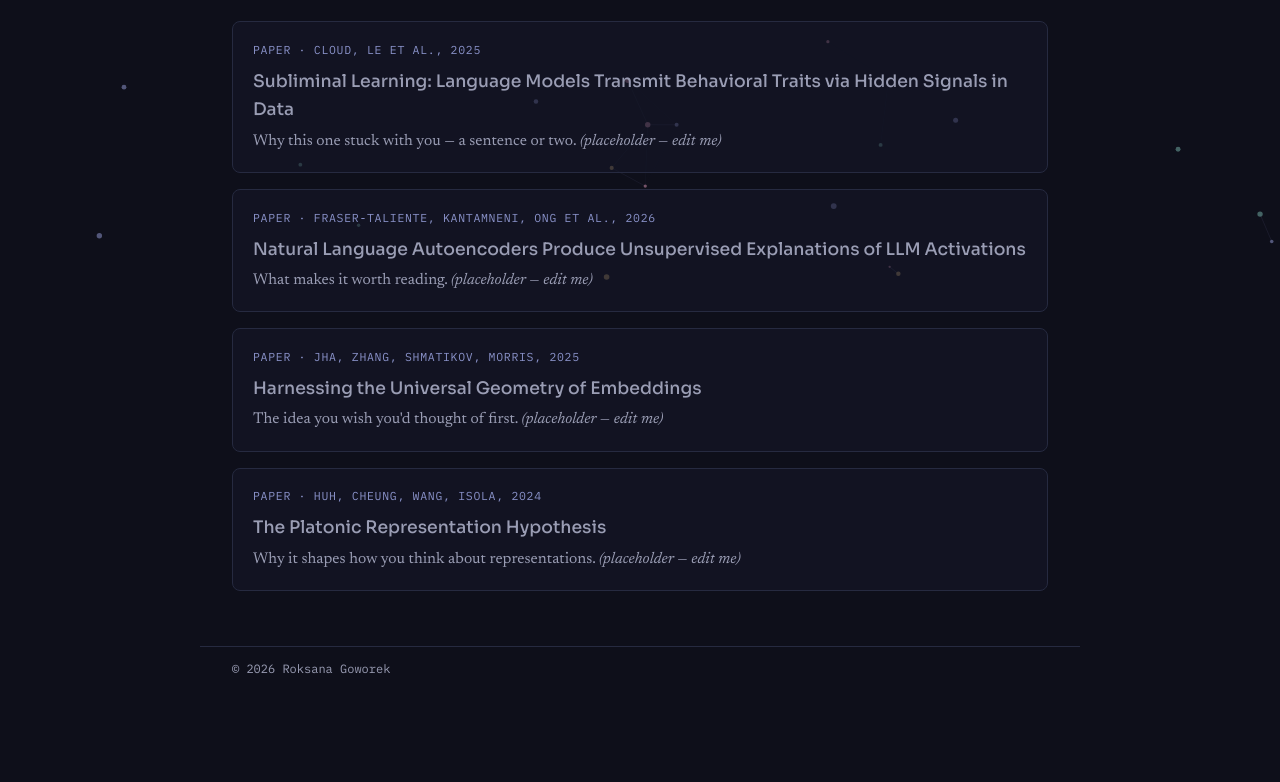
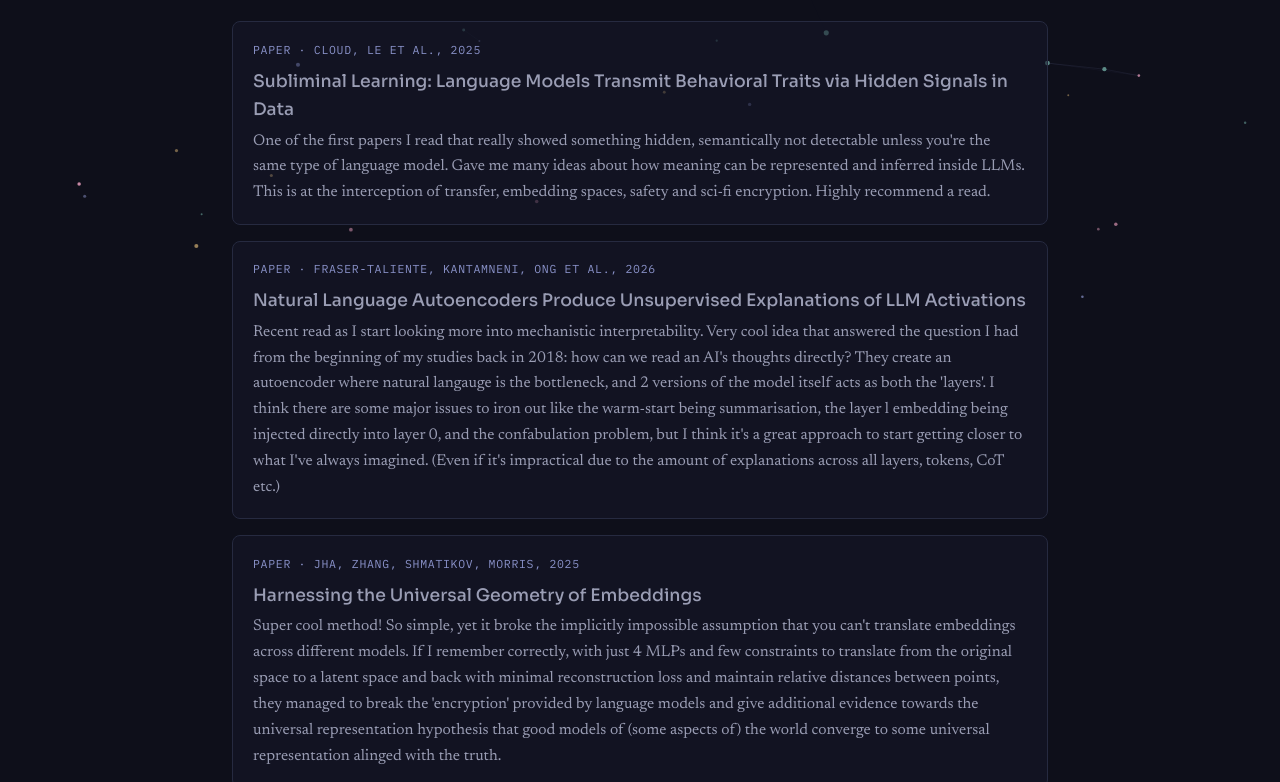
Before and after one commit to roksanagow/roksanagow.github.io, a plain HTML site: page favourites.html in a window 1280 px wide. Shown: the part 495-1277 px from the top of the page. Before the commit the page ends 1185 px from the top, so only its background shows below. Drawn offline with Linux system fonts and the light colour scheme.

Commit message:
Update website design and content

```diff
--- a/favourites.html
+++ b/favourites.html
@@ -12,7 +12,6 @@
 </head>
 <body>
   <canvas id="field" aria-hidden="true"></canvas>
-  <a id="egg" href="#" target="_blank" rel="noopener" aria-hidden="true" tabindex="-1"></a>
 
   <header class="topbar">
     <a class="home" href="index.html">← RG</a>
@@ -27,10 +26,8 @@
   <main class="wrap" id="top">
     <section class="hero" style="min-height:42vh;" aria-label="Favourites intro">
       <p class="eyebrow">a reading list</p>
-      <h1 style="font-size:clamp(2.2rem,7vw,3.4rem);">Papers I love</h1>
-      <p class="tagline" style="max-width:48ch;">
-        Work I keep coming back to — for the idea, the framing, or the craft.
-      </p>
+      <h1 style="font-size:clamp(2.2rem,7vw,3.4rem);">Some really cool papers that inspire my ideas</h1>
+
     </section>
 
     <!-- To add a favourite: copy a <a class="card"> block. The whole card
@@ -42,25 +39,25 @@
         <a class="card" href="https://arxiv.org/abs/2507.14805" target="_blank" rel="noopener">
           <p class="kind">paper · Cloud, Le et al., 2025</p>
           <p class="ctitle">Subliminal Learning: Language Models Transmit Behavioral Traits via Hidden Signals in Data</p>
-          <p>Why this one stuck with you — a sentence or two. <em>(placeholder — edit me)</em></p>
+          <p>One of the first papers I read that really showed something hidden, semantically not detectable unless you're the same type of language model. Gave me many ideas about how meaning can be represented and inferred inside LLMs. This is at the interception of transfer, embedding spaces, safety and sci-fi encryption. Highly recommend a read. </p>
         </a>
 
         <a class="card" href="https://transformer-circuits.pub/2026/nla/" target="_blank" rel="noopener">
           <p class="kind">paper · Fraser-Taliente, Kantamneni, Ong et al., 2026</p>
           <p class="ctitle">Natural Language Autoencoders Produce Unsupervised Explanations of LLM Activations</p>
-          <p>What makes it worth reading. <em>(placeholder — edit me)</em></p>
+          <p>Recent read as I start looking more into mechanistic interpretability. Very cool idea that answered the question I had from the beginning of my studies back in 2018: how can we read an AI's thoughts directly? They create an autoencoder where natural langauge is the bottleneck, and 2 versions of the model itself acts as both the 'layers'. I think there are some major issues to iron out like the warm-start being summarisation, the layer l embedding being injected directly into layer 0, and the confabulation problem, but I think it's a great approach to start getting closer to what I've always imagined. (Even if it's impractical due to the amount of explanations across all layers, tokens, CoT etc.) </p>
         </a>
 
         <a class="card" href="https://arxiv.org/abs/2505.12540" target="_blank" rel="noopener">
           <p class="kind">paper · Jha, Zhang, Shmatikov, Morris, 2025</p>
           <p class="ctitle">Harnessing the Universal Geometry of Embeddings</p>
-          <p>The idea you wish you'd thought of first. <em>(placeholder — edit me)</em></p>
+          <p>Super cool method! So simple, yet it broke the implicitly impossible assumption that you can't translate embeddings across different models. If I remember correctly, with just 4 MLPs and few constraints to translate from the original space to a latent space and back with minimal reconstruction loss and maintain relative distances between points, they managed to break the 'encryption' provided by language models and give additional evidence towards the universal representation hypothesis that good models of (some aspects of) the world converge to some universal representation alinged with the truth.</p>
         </a>
 
         <a class="card" href="https://arxiv.org/abs/2405.07987" target="_blank" rel="noopener">
           <p class="kind">paper · Huh, Cheung, Wang, Isola, 2024</p>
           <p class="ctitle">The Platonic Representation Hypothesis</p>
-          <p>Why it shapes how you think about representations. <em>(placeholder — edit me)</em></p>
+          <p>Lots of really cool findings, better articulated arguments for the platonic (/universal) representation hypothesis. With evidence from different language models and different modalities. I remember feeling very inspired after I read this on a flight but have now mostly forgotten the details.</p>
         </a>
 
       </div>
--- a/main.js
+++ b/main.js
@@ -1,11 +1,10 @@
 /* ============================================================
    main.js
-   - drifting "embedding field" with proximity links
-   - the connecting lines are themselves hyperlinks: hovering one
-     turns the cursor to a pointer and brightens it; clicking opens
-     a destination in a new tab. No text popup. Guarded so it never
-     fires when a real link/button is under the cursor.
-   - theme toggle (dark-first), scroll reveal
+   - 3D "embedding field": points float in depth; nearer points are
+     larger and brighter. Scrolling rotates the cloud about the X axis
+     (pitch), proportional to scroll position.
+   - connecting lines stay clickable; navigation works on mouse AND touch.
+   - theme toggle (dark-first), updates timeline toggle, scroll reveal.
    ============================================================ */
 
 (function () {
@@ -13,14 +12,12 @@
 
   /* ---- easter-egg destinations ----
      EGG_MODE: "wiktionary" (default) sends every hidden link to a random
-     Wiktionary entry — a *link* leading to a random word's senses.
-     Set EGG_MODE = "links" to instead point to a random one of Roksana's
-     own papers / profiles (the EGG_LINKS list below). Edit either freely. */
+     English Wiktionary entry. Set EGG_MODE = "links" to point to a random
+     one of Roksana's own papers / profiles (EGG_LINKS below). */
   const EGG_MODE = "wiktionary";
-  // English-only: draws from Category:English lemmas rather than all languages.
   const WIKTIONARY_RANDOM = "https://en.wiktionary.org/wiki/Special:RandomInCategory/English_lemmas";
-  // for any-language Wiktionary: "https://en.wiktionary.org/wiki/Special:Random"
-  // for Wikipedia instead: "https://en.wikipedia.org/wiki/Special:Random"
+  // any-language Wiktionary: "https://en.wiktionary.org/wiki/Special:Random"
+  // Wikipedia: "https://en.wikipedia.org/wiki/Special:Random"
 
   const EGG_LINKS = [
     "https://arxiv.org/abs/2602.15716",
@@ -35,13 +32,13 @@
     "https://github.com/roksanagow",
     "favourites.html",
   ];
-
   function pickTarget() {
     if (EGG_MODE === "wiktionary") return WIKTIONARY_RANDOM;
     return EGG_LINKS[Math.floor(Math.random() * EGG_LINKS.length)];
   }
 
   const reduceMotion = window.matchMedia("(prefers-reduced-motion: reduce)").matches;
+  const COARSE = window.matchMedia("(hover: none) and (pointer: coarse)").matches;
   const root = document.documentElement;
 
   /* ---------- theme toggle (dark-first; light only if chosen) ---------- */
@@ -49,8 +46,7 @@
   const readStored = () => { try { return localStorage.getItem("theme"); } catch (e) { return null; } };
   const writeStored = (v) => { try { localStorage.setItem("theme", v); } catch (e) {} };
 
-  const initial = readStored() === "light" ? "light" : "dark";
-  root.setAttribute("data-theme", initial);
+  root.setAttribute("data-theme", readStored() === "light" ? "light" : "dark");
   if (toggle) {
     const label = () => (root.getAttribute("data-theme") === "light" ? "dark" : "light");
     toggle.textContent = label();
@@ -62,65 +58,101 @@
     });
   }
 
-  /* ---------- the embedding field ---------- */
+  /* ============================================================
+     3D embedding field
+     ============================================================ */
   const canvas = document.getElementById("field");
-  const egg = document.getElementById("egg");
-  if (!canvas) return;
+  if (!canvas) { wireRest(); return; }
   const ctx = canvas.getContext("2d");
-
   const getCSS = (n) => getComputedStyle(root).getPropertyValue(n).trim() || "#8A92C9";
   const HUES = ["--s-teal", "--s-peri", "--s-rose", "--s-amber"];
 
-  let W = 0, H = 0, DPR = 1, worldH = 0;
+  const FOCAL = 850;        // was 440
+  const DEPTH_SHIFT = 320;  // was 440    // some points sit in front of the focal plane (scale > 1)
+  const SCROLL_ROT = 0.0014;  // radians of pitch per pixel scrolled
+  const ANG0 = 0.30;          // resting tilt so the field reads as 3D at the top
+  const MIN_S = 0.28, MAX_S = 1.5;
+
+  let W = 0, H = 0, DPR = 1, cx = 0, cy = 0;
+  let hw = 0, hh = 0, hd = 0, LINK3D = 0;
   let points = [];
-  let links = [];                 // {x1,y1,x2,y2,key,o}
+  let links = [];
   let hoveredKey = null;
-  const LINK_DIST = 76;           // ~2cm: points connect only when fairly close
   const mouse = { x: -1e4, y: -1e4 };
 
-  function withAlpha(hex, a) {
+  const withAlpha = (hex, a) => {
     const h = hex.replace("#", "");
     const n = parseInt(h.length === 3 ? h.split("").map(c => c + c).join("") : h, 16);
     return `rgba(${(n >> 16) & 255},${(n >> 8) & 255},${n & 255},${a})`;
-  }
+  };
 
   function resize() {
     DPR = Math.min(window.devicePixelRatio || 1, 2);
     W = window.innerWidth; H = window.innerHeight;
-    worldH = Math.max(document.documentElement.scrollHeight, H);
+    cx = W / 2; cy = H / 2;
     canvas.width = W * DPR; canvas.height = H * DPR;
     canvas.style.width = W + "px"; canvas.style.height = H + "px";
     ctx.setTransform(DPR, 0, 0, DPR, 0, 0);
+
+    const CLOUD_SCALE = 1.5;
+
+    hw = W * 0.5 * CLOUD_SCALE;
+    hh = H * 0.5 * CLOUD_SCALE;
+    hd = Math.min(W, H) * 0.32 * CLOUD_SCALE;
+    LINK3D = Math.min(W, H) * 0.15;
     seed();
   }
 
   function seed() {
-    const target = Math.round(Math.min(160, Math.max(34, (W * worldH) / 22000)));
+    const target = Math.round(Math.min(150, Math.max(50, (W * H) / 10000)));
     points = [];
     for (let i = 0; i < target; i++) {
       points.push({
-        x: Math.random() * W, y: Math.random() * worldH,
-        vx: (Math.random() - 0.5) * 0.16, vy: (Math.random() - 0.5) * 0.16,
-        r: 1.1 + Math.random() * 1.9,
+        x: (Math.random() * 2 - 1) * hw,
+        y: (Math.random() * 2 - 1) * hh,
+        z: (Math.random() * 2 - 1) * hd,
+        vx: (Math.random() - 0.5) * 0.12,
+        vy: (Math.random() - 0.5) * 0.12,
+        vz: (Math.random() - 0.5) * 0.12,
+        r: 1.2 + Math.random() * 1.6,
         hue: getCSS(HUES[i % HUES.length]),
+        sx: 0, sy: 0, scale: 1, zc: 0,
       });
     }
   }
 
-  // points live in document space; we draw them offset by scroll so the
-  // field scrolls with the page. Links are stored in *screen* coords.
+  function project() {
+    const ang = -(ANG0 + (window.scrollY || window.pageYOffset || 0) * SCROLL_ROT);
+    const ca = Math.cos(ang), sa = Math.sin(ang);
+    for (const p of points) {
+      if (!reduceMotion) {
+        p.x += p.vx; p.y += p.vy; p.z += p.vz;
+        if (p.x < -hw || p.x > hw) p.vx *= -1;
+        if (p.y < -hh || p.y > hh) p.vy *= -1;
+        if (p.z < -hd || p.z > hd) p.vz *= -1;
+      }
+      const yR = p.y * ca - p.z * sa;
+      const zR = p.y * sa + p.z * ca;
+      const zc = zR + DEPTH_SHIFT;
+      let s = FOCAL / (FOCAL + zc);
+      s = Math.max(MIN_S, Math.min(MAX_S, s));
+      p.sx = cx + p.x * s;
+      p.sy = cy + yR * s;
+      p.scale = s;
+      p.zc = zc;
+    }
+  }
+
   function buildLinks() {
-    const sc = window.scrollY || window.pageYOffset || 0;
     links = [];
     for (let i = 0; i < points.length; i++) {
       for (let j = i + 1; j < points.length; j++) {
         const a = points[i], b = points[j];
-        const dx = a.x - b.x, dy = a.y - b.y;
-        const d = Math.hypot(dx, dy);
-        if (d < LINK_DIST) {
-          const y1 = a.y - sc, y2 = b.y - sc;
-          if ((y1 < -60 && y2 < -60) || (y1 > H + 60 && y2 > H + 60)) continue;  // offscreen
-          links.push({ x1: a.x, y1: y1, x2: b.x, y2: y2, key: i + "-" + j, o: (1 - d / LINK_DIST) * 0.16 });
+        const dx = a.x - b.x, dy = a.y - b.y, dz = a.z - b.z;
+        const d = Math.sqrt(dx * dx + dy * dy + dz * dz);
+        if (d < LINK3D) {
+          const o = (1 - d / LINK3D) * 0.18 * ((a.scale + b.scale) / 2);
+          links.push({ x1: a.sx, y1: a.sy, x2: b.sx, y2: b.sy, key: i + "-" + j, o: o });
         }
       }
     }
@@ -136,36 +168,24 @@
 
   function overRealLink(x, y) {
     const el = document.elementFromPoint(x, y);
-    if (!el || el === egg) return false;          // our own hotspot doesn't count
-    return !!(el.closest && el.closest("a, button, input, .chip, .links a, .card"));
+    return !!(el && el.closest && el.closest("a, button, input, .chip, .links a, .hero-links a, .card, .tl-title a"));
   }
 
-  // decide whether a connecting line is under the cursor; position the
-  // invisible hotspot accordingly. No text is ever shown.
   function evaluateHover() {
     hoveredKey = null;
-    if (!egg) return;
-    if (mouse.x < 0 || overRealLink(mouse.x, mouse.y)) { egg.style.display = "none"; return; }
-
+    if (COARSE) return;                       // touch devices have no hover
+    if (mouse.x < 0 || overRealLink(mouse.x, mouse.y)) { document.body.style.cursor = ""; return; }
     let best = Infinity, hit = null;
     for (const s of links) {
       const d = distToSeg(mouse.x, mouse.y, s);
-      if (d < 7 && d < best) { best = d; hit = s; }
+      if (d < 8 && d < best) { best = d; hit = s; }
     }
-    if (!hit) { egg.style.display = "none"; return; }
-
+    if (!hit) { document.body.style.cursor = ""; return; }
     hoveredKey = hit.key;
-    if (hit.key !== egg.dataset.key) {     // only re-roll when the line changes
-      egg.dataset.key = hit.key;
-      egg.href = pickTarget();
-    }
-    egg.style.left = mouse.x + "px";
-    egg.style.top = mouse.y + "px";
-    egg.style.display = "block";
+    document.body.style.cursor = "pointer";
   }
 
   function draw() {
-    const sc = window.scrollY || window.pageYOffset || 0;
     ctx.clearRect(0, 0, W, H);
     const accent = getCSS("--accent");
     for (const s of links) {
@@ -174,43 +194,71 @@
       ctx.lineWidth = hot ? 1.6 : 1;
       ctx.beginPath(); ctx.moveTo(s.x1, s.y1); ctx.lineTo(s.x2, s.y2); ctx.stroke();
     }
-    for (const p of points) {
-      const sy = p.y - sc;
-      if (sy < -20 || sy > H + 20) continue;        // offscreen
-      ctx.fillStyle = withAlpha(p.hue, 0.55);
-      ctx.beginPath(); ctx.arc(p.x, sy, p.r, 0, Math.PI * 2); ctx.fill();
-    }
-  }
-
-  function move() {
-    for (const p of points) {
-      p.x += p.vx; p.y += p.vy;
-      if (p.x < -20) p.x = W + 20; if (p.x > W + 20) p.x = -20;
-      if (p.y < -20) p.y = worldH + 20; if (p.y > worldH + 20) p.y = -20;
+    const order = points.map((_, i) => i).sort((a, b) => points[b].zc - points[a].zc);
+    for (const i of order) {
+      const p = points[i];
+      if (p.sx < -30 || p.sx > W + 30 || p.sy < -30 || p.sy > H + 30) continue;
+      const depthT = (p.scale - MIN_S) / (MAX_S - MIN_S);
+      const alpha = 0.22 + 1 * depthT;
+      ctx.fillStyle = withAlpha(p.hue, alpha);
+      ctx.beginPath(); ctx.arc(p.sx, p.sy, Math.max(0.4, p.r * p.scale), 0, Math.PI * 2); ctx.fill();
     }
   }
 
   function frame() {
-    if (!reduceMotion) move();
+    project();
     buildLinks();
     evaluateHover();
     draw();
     if (!reduceMotion) requestAnimationFrame(frame);
   }
 
+  /* ---------- interaction: hover cursor + click/tap navigation ---------- */
   window.addEventListener("mousemove", (e) => {
     mouse.x = e.clientX; mouse.y = e.clientY;
     if (reduceMotion) { buildLinks(); evaluateHover(); draw(); }
   });
   window.addEventListener("mouseleave", () => {
-    mouse.x = -1e4; if (egg) egg.style.display = "none"; hoveredKey = null;
+    mouse.x = -1e4; hoveredKey = null; document.body.style.cursor = "";
     if (reduceMotion) draw();
   });
+
+  // works for mouse clicks and touch taps alike
+  window.addEventListener("click", (e) => {
+    const x = e.clientX, y = e.clientY;
+    if (x == null || overRealLink(x, y)) return;     // let real links/buttons act
+    const thr = COARSE ? 18 : 8;
+    let best = Infinity, hit = null;
+    for (const s of links) {
+      const d = distToSeg(x, y, s);
+      if (d < thr && d < best) { best = d; hit = s; }
+    }
+    if (!hit) return;
+    const a = document.createElement("a");
+    a.href = pickTarget();
+    a.target = "_blank";
+    a.rel = "noopener";
+    document.body.appendChild(a);
+    a.click();
+    a.remove();
+  });
+
+  // re-render on scroll for reduced-motion users (no rAF loop running)
   window.addEventListener("scroll", () => {
-    if (reduceMotion) { buildLinks(); evaluateHover(); draw(); }
+    if (reduceMotion) { project(); buildLinks(); draw(); }
   }, { passive: true });
 
-  /* ---------- updates timeline: show earlier / fewer ---------- */
+  window.addEventListener("resize", resize);
+  resize();
+  frame();
+
+  wireRest();
+
+  /* ============================================================
+     non-field bits (run even if canvas is missing)
+     ============================================================ */
+  function wireRest() {
+    // updates timeline: show earlier / fewer
     const tlBtn = document.querySelector(".tl-more");
     const tl = document.querySelector(".timeline-nn");
     if (tlBtn && tl) {
@@ -219,8 +267,7 @@
         tlBtn.textContent = open ? "Show fewer ↑" : "Show earlier ↓";
       });
     }
-
-  /* ---------- scroll reveal ---------- */
+    // scroll reveal
     if (!reduceMotion && "IntersectionObserver" in window) {
       const io = new IntersectionObserver((entries) => {
         for (const en of entries) if (en.isIntersecting) { en.target.classList.add("in"); io.unobserve(en.target); }
@@ -229,9 +276,5 @@
     } else {
       document.querySelectorAll(".reveal").forEach((el) => el.classList.add("in"));
     }
-
-  /* ---------- boot ---------- */
-  window.addEventListener("resize", resize);
-  resize();
-  frame();
+  }
 })();
```
Also changed, not shown: index.html (+4 -5 lines), style.css (+1 -14 lines). Lines whose indentation alone changed are shown as unchanged.
